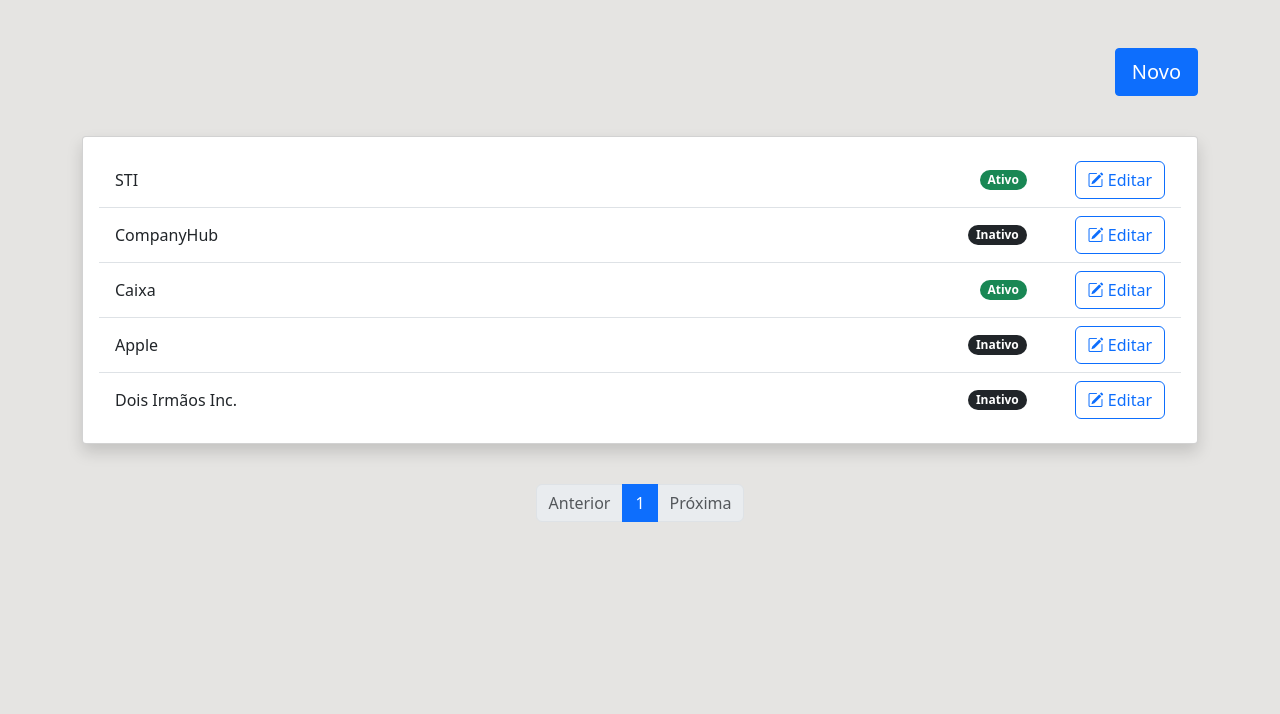
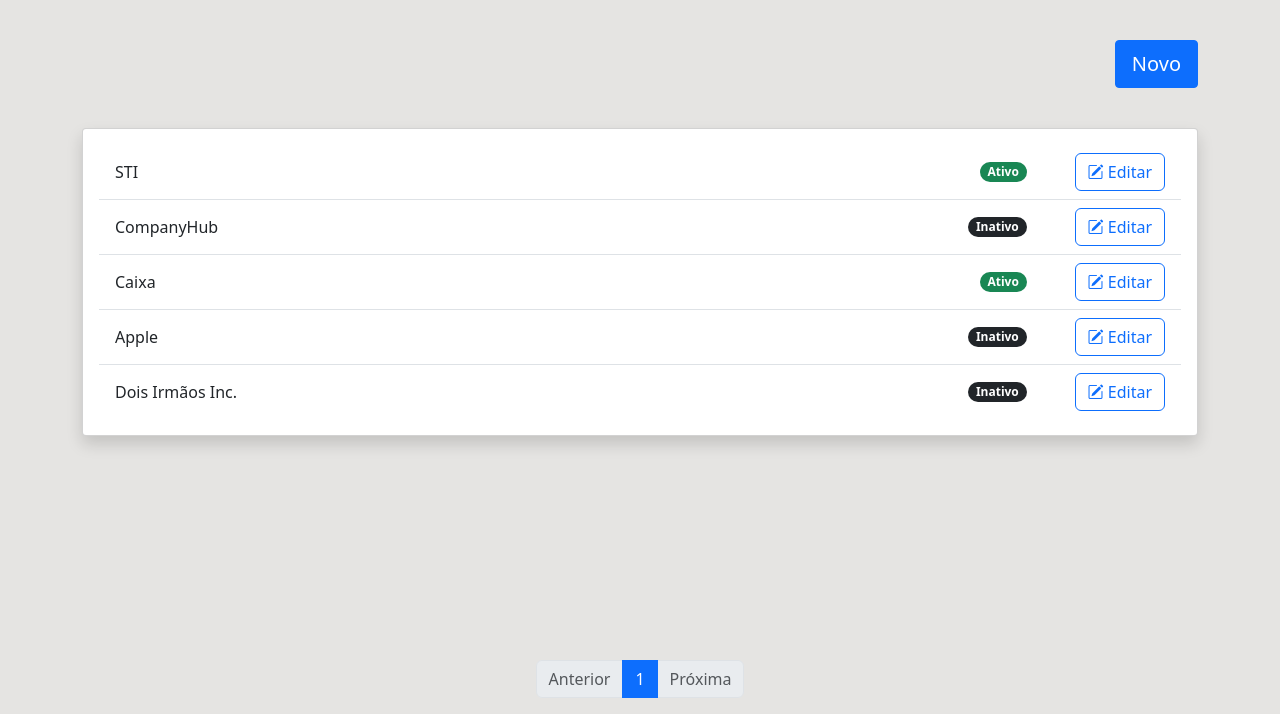
Before and after one commit to Cunegundess/dashboardDjango, a Django app: page / in a window 1280 px wide. Shown: the part 86-800 px from the top of the page. Run offline with Django 4.2, Linux system fonts and the light colour scheme; a user stored in the database is signed in; data comes from the database, SQL or seed files in the repository; both versions use the stored data as it was after the commit; some libraries are stand-ins or nearby versions.

Commit message:
Reposicionando items na tela dashboard

```diff
--- a/dashboard/templates/dashboard/dashboard.html
+++ b/dashboard/templates/dashboard/dashboard.html
@@ -7,7 +7,7 @@
 
     <div class="align-self-end mb-3">
       <a href="/novaempresa/">
-        <button class="btn btn-primary btn-lg rounded-1 mb-4 mt-4" type="submit">Novo</button>
+        <button class="btn btn-primary btn-lg rounded-1 mb-4 mt-3" type="submit">Novo</button>
       </a>
     </div>
 
@@ -37,7 +37,7 @@
         </div>
       </div>
 
-      <div class="d-flex justify-content-center align-items-center flex-shrink-0 mt-4">
+      <div class="d-flex justify-content-center align-items-center fixed-bottom flex-shrink-0 mt-3">
         <nav aria-label="Page navigation example">
           <ul class="pagination">
             {% if empresas.has_previous %}
```
Also changed, not shown: db.sqlite3.
